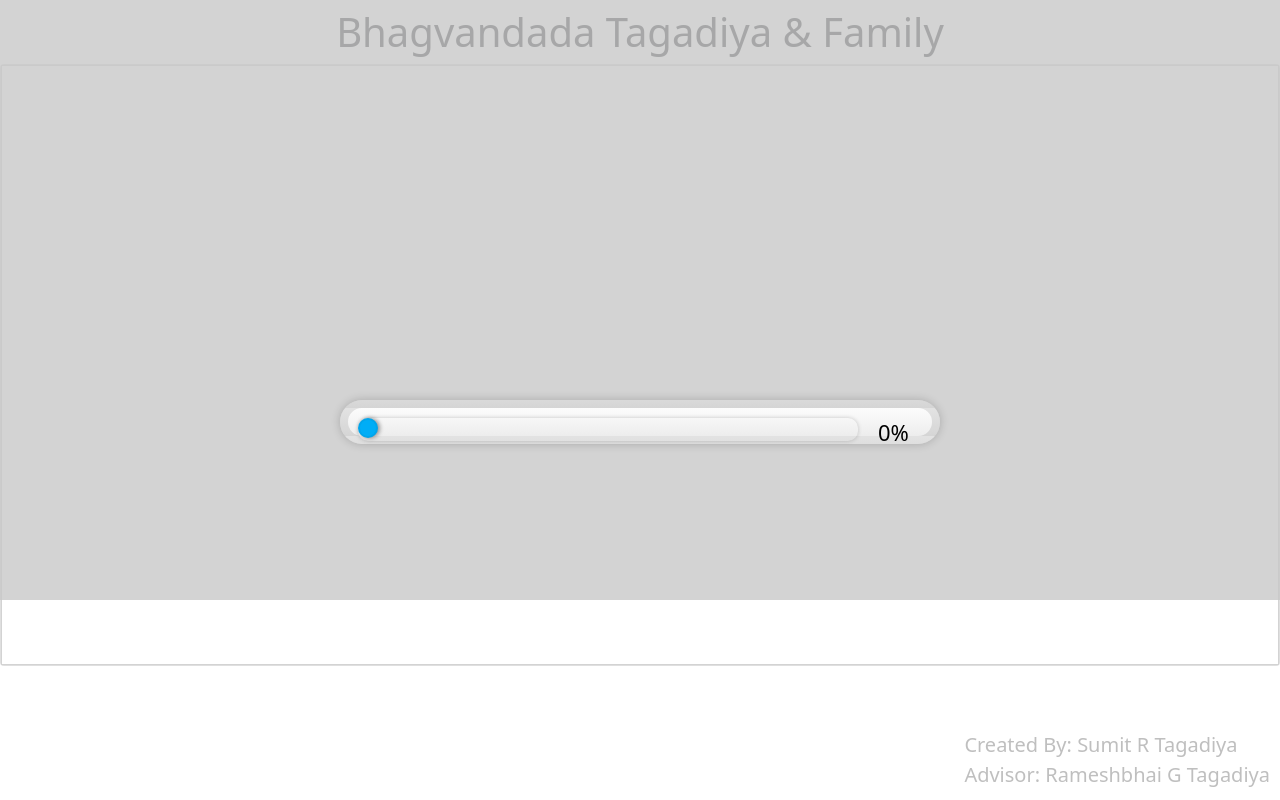
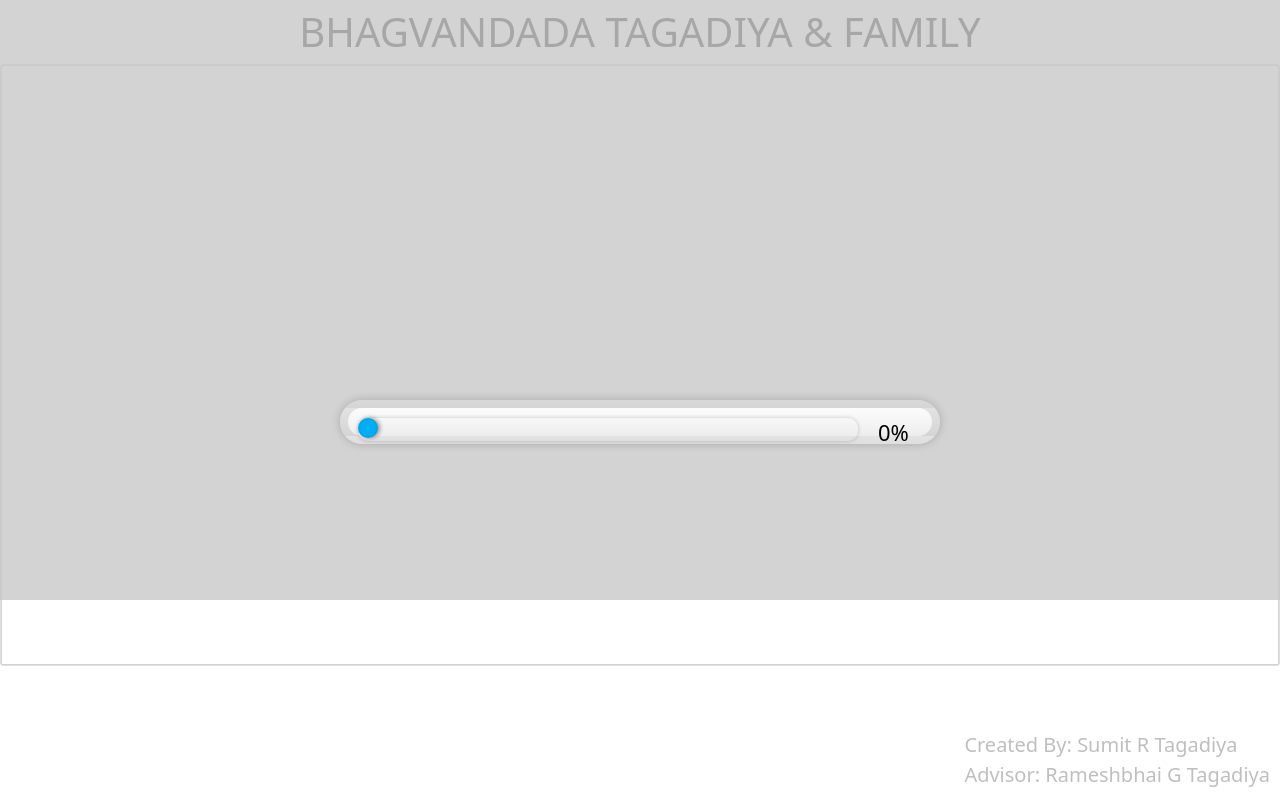
Before and after one commit to sumittagadiya/sumittagadiya.github.io, a plain HTML site: page index.html in a window 1280 px wide. Drawn offline with nearby package versions, Linux system fonts and the light colour scheme.

Commit message:
Update index.html

```diff
--- a/index.html
+++ b/index.html
@@ -128,7 +128,7 @@
 
 
     <body>
-        <center><h1>Bhagvandada Tagadiya & Family</h1></center>
+        <center><h1>BHAGVANDADA TAGADIYA & FAMILY</h1></center>
 
         <div class="card" style="width: 100%">
 
```
